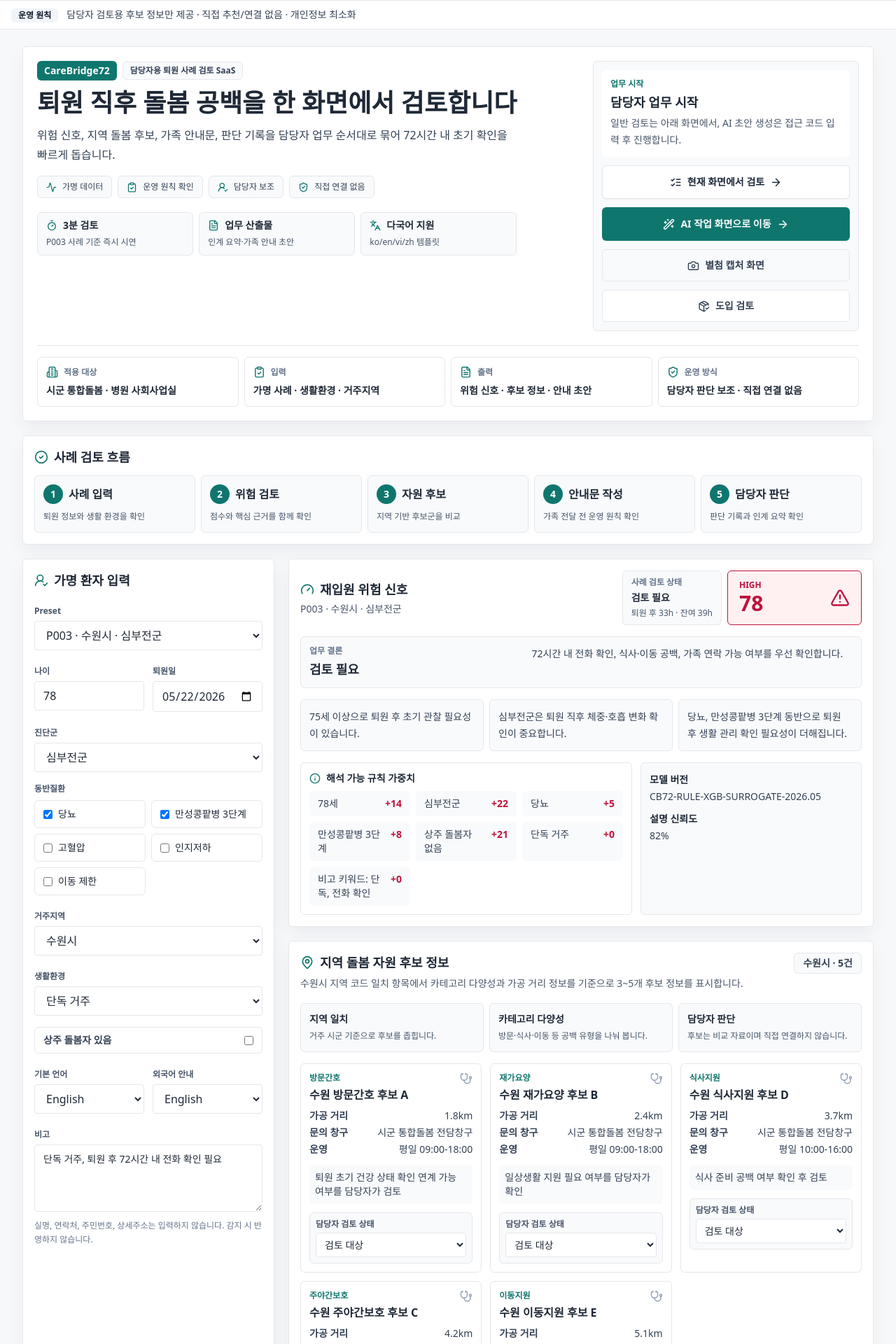
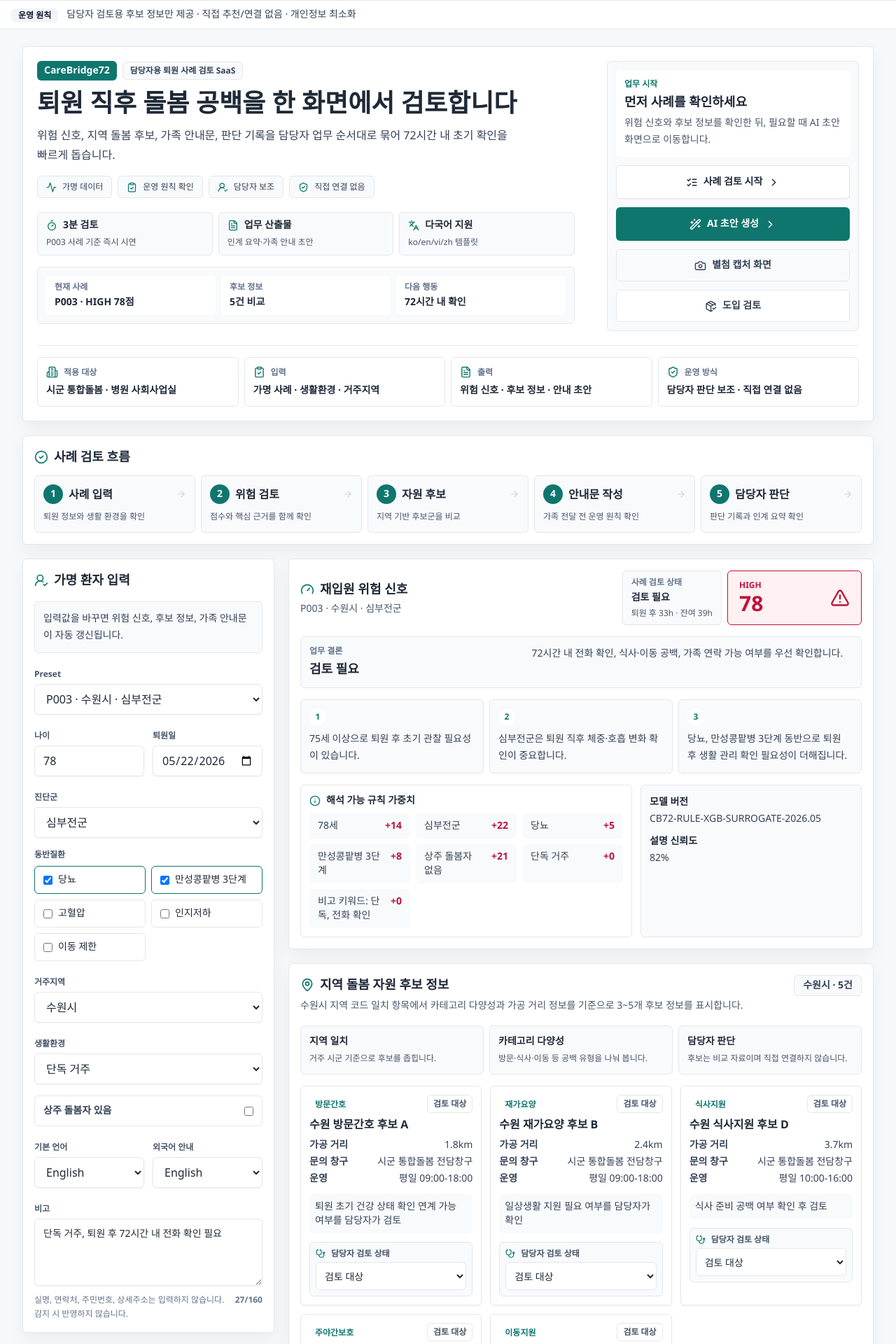
Before and after one commit to dailyweekly/carebridge72, a Next.js app: page / in a window 1280 px wide. Shown: the top 1920 px of the page at 70% size. Built offline with nearby package versions, Linux system fonts and the light colour scheme.

Commit message:
Polish main workflow UX

```diff
--- a/app/globals.css
+++ b/app/globals.css
@@ -18,6 +18,8 @@ body {
   margin: 0;
   background: #f7f8fa;
   color: #1f2937;
+  -webkit-font-smoothing: antialiased;
+  text-rendering: geometricPrecision;
 }
 
 button,
@@ -25,6 +27,23 @@ input,
 select,
 textarea {
   font: inherit;
+}
+
+button,
+a,
+input,
+select,
+textarea {
+  outline-color: #0f766e;
+}
+
+button:focus-visible,
+a:focus-visible,
+input:focus-visible,
+select:focus-visible,
+textarea:focus-visible {
+  outline: 3px solid rgba(15, 118, 110, 0.35);
+  outline-offset: 2px;
 }
 
 .capture-watermark {
--- a/components/CareCandidateList.tsx
+++ b/components/CareCandidateList.tsx
@@ -25,7 +25,7 @@ export function CareCandidateList({
   const [excludeReasons, setExcludeReasons] = useState<Record<string, string>>({});
 
   return (
-    <section id="candidates" className="rounded-md border border-line bg-white p-4 shadow-soft">
+    <section id="candidates" className="scroll-mt-20 rounded-md border border-line bg-white p-4 shadow-soft">
       {showScreenNote ? (
         <CaptureCaption
           title="화면 03 · 자원 후보"
@@ -54,14 +54,24 @@ export function CareCandidateList({
       <div className="grid gap-3 md:grid-cols-2 xl:grid-cols-3">
         {candidates.map((candidate) => {
           const status = reviewState[candidate.id] ?? "검토 대상";
+          const statusTone =
+            status === "제외"
+              ? "border-slate-300 bg-slate-50"
+              : status === "보류"
+                ? "border-amber-300 bg-amber-50"
+                : "border-line bg-white";
           return (
-          <article key={candidate.id} className="rounded-md border border-line p-3">
+          <article key={candidate.id} className={`rounded-md border p-3 shadow-sm transition hover:shadow-soft ${statusTone}`}>
             <div className="mb-2 flex items-start justify-between gap-2">
               <div>
-                <p className="text-xs font-bold text-teal">{categoryLabels[candidate.category]}</p>
+                <p className="inline-flex rounded-md bg-teal-50 px-2 py-1 text-xs font-bold text-teal">
+                  {categoryLabels[candidate.category]}
+                </p>
                 <h3 className="mt-1 text-base font-bold text-ink">{candidate.name}</h3>
               </div>
-              <Stethoscope className="shrink-0 text-slate-400" size={18} />
+              <span className="rounded-md border border-line bg-white px-2 py-1 text-xs font-bold text-slate-600">
+                {status}
+              </span>
             </div>
             <dl className="space-y-1 text-sm text-slate-700">
               <div className="flex justify-between gap-3">
@@ -79,9 +89,12 @@ export function CareCandidateList({
             </dl>
             <p className="mt-3 rounded-md bg-panel p-2 text-sm leading-5 text-slate-700">{candidate.notes}</p>
             <div className="mt-3 rounded-md border border-line bg-panel p-2">
-              <label className="block text-xs font-bold text-slate-600">담당자 검토 상태</label>
+              <label className="flex items-center gap-2 text-xs font-bold text-slate-600">
+                <Stethoscope size={14} className="text-teal" />
+                담당자 검토 상태
+              </label>
               <select
-                className="mt-1 w-full rounded border border-line bg-white px-2 py-1.5 text-sm"
+                className="mt-1 min-h-10 w-full rounded-md border border-line bg-white px-2 py-1.5 text-sm"
                 value={status}
                 onChange={(event) => {
                   const nextStatus = event.target.value as CandidateReviewStatus;
--- a/components/CaseDecisionPanel.tsx
+++ b/components/CaseDecisionPanel.tsx
@@ -52,7 +52,7 @@ export function CaseDecisionPanel({
   ].join("\n");
 
   return (
-    <section className="rounded-md border border-line bg-white p-4 shadow-soft">
+    <section id="decision" className="scroll-mt-20 rounded-md border border-line bg-white p-4 shadow-soft">
       <div className="mb-4 flex flex-col gap-3 sm:flex-row sm:items-start sm:justify-between">
         <div>
           <div className="flex items-center gap-2">
--- a/components/DemoDashboard.tsx
+++ b/components/DemoDashboard.tsx
@@ -4,9 +4,9 @@ import { useMemo, useState } from "react";
 import type { ReactNode } from "react";
 import {
   Activity,
-  ArrowRight,
   Building2,
   Camera,
+  ChevronRight,
   ClipboardCheck,
   FileText,
   Languages,
@@ -74,7 +74,7 @@ export function DemoDashboard({ initialPatients, resources, captureMode }: DemoD
     <main className={`mx-auto px-4 py-6 sm:px-6 lg:px-8 ${captureMode ? "max-w-[860px]" : "max-w-7xl"}`}>
       {!captureMode ? (
       <section className="mb-5 rounded-md border border-line bg-white p-5 shadow-soft">
-        <div className="flex flex-col gap-5 lg:flex-row lg:items-start lg:justify-between">
+        <div className="grid gap-5 lg:grid-cols-[minmax(0,1fr)_360px] lg:items-start">
           <div className="max-w-3xl">
             <div className="mb-3 flex flex-wrap items-center gap-2">
               <p className="rounded-md bg-teal px-2.5 py-1 text-sm font-black text-white">CareBridge72</p>
@@ -99,14 +99,19 @@ export function DemoDashboard({ initialPatients, resources, captureMode }: DemoD
               <HeroValue icon={<FileText size={16} />} label="업무 산출물" text="인계 요약·가족 안내 초안" />
               <HeroValue icon={<Languages size={16} />} label="다국어 지원" text="ko/en/vi/zh 템플릿" />
             </div>
+            <div className="mt-4 grid gap-2 rounded-md border border-line bg-panel p-3 text-sm text-slate-700 sm:grid-cols-3">
+              <HeroMetric label="현재 사례" value={`${patient.id} · ${risk.band} ${risk.score}점`} />
+              <HeroMetric label="후보 정보" value={`${resourceMatch.candidates.length}건 비교`} />
+              <HeroMetric label="다음 행동" value={risk.band === "HIGH" ? "72시간 내 확인" : "일반 확인"} />
+            </div>
           </div>
 
-          <div className="grid gap-3 rounded-md border border-line bg-panel p-3 sm:grid-cols-2 lg:w-[380px] lg:grid-cols-1">
+          <div className="grid gap-3 rounded-md border border-line bg-panel p-3 sm:grid-cols-2 lg:grid-cols-1">
             <div className="rounded-md bg-white p-3">
               <p className="text-xs font-black text-teal">업무 시작</p>
-              <p className="mt-1 text-lg font-black text-ink">담당자 업무 시작</p>
+              <p className="mt-1 text-lg font-black text-ink">먼저 사례를 확인하세요</p>
               <p className="mt-1 text-sm leading-6 text-slate-600">
-                일반 검토는 아래 화면에서, AI 초안 생성은 접근 코드 입력 후 진행합니다.
+                위험 신호와 후보 정보를 확인한 뒤, 필요할 때 AI 초안 화면으로 이동합니다.
               </p>
             </div>
             <a
@@ -114,16 +119,16 @@ export function DemoDashboard({ initialPatients, resources, captureMode }: DemoD
               href="#case-review"
             >
               <ListChecks size={17} />
-              현재 화면에서 검토
-              <ArrowRight size={17} />
+              사례 검토 시작
+              <ChevronRight size={17} />
             </a>
             <a
               className="inline-flex min-h-12 items-center justify-center gap-2 rounded-md bg-teal px-4 py-3 text-sm font-black text-white shadow-sm transition hover:bg-[#0b5f59]"
               href="/workspace"
             >
               <Wand2 size={17} />
-              AI 작업 화면으로 이동
-              <ArrowRight size={17} />
+              AI 초안 생성
+              <ChevronRight size={17} />
             </a>
             <a
               className="inline-flex min-h-11 items-center justify-center gap-2 rounded-md border border-line bg-panel px-4 py-3 text-sm font-bold text-slate-700 transition hover:bg-white"
@@ -148,7 +153,8 @@ export function DemoDashboard({ initialPatients, resources, captureMode }: DemoD
       {!captureMode ? <DemoFlow /> : null}
 
       {!captureMode ? (
-        <div id="case-review" className="grid scroll-mt-4 gap-5 lg:grid-cols-[360px_minmax(0,1fr)]">
+        <div id="case-review" className="grid scroll-mt-20 gap-5 lg:grid-cols-[360px_minmax(0,1fr)]">
+          <div className="self-start lg:sticky lg:top-16">
             <PatientInputForm
               patient={patient}
               patients={initialPatients}
@@ -161,6 +167,7 @@ export function DemoDashboard({ initialPatients, resources, captureMode }: DemoD
               foreignLanguage={foreignLanguage}
               onForeignLanguageChange={setForeignLanguage}
             />
+          </div>
           <section className="grid gap-5">
             <RiskResultCard risk={risk} patient={patient} />
             <CareCandidateList
@@ -240,6 +247,15 @@ function HeroValue({ icon, label, text }: { icon: ReactNode; label: string; text
   );
 }
 
+function HeroMetric({ label, value }: { label: string; value: string }) {
+  return (
+    <div className="rounded-md bg-white px-3 py-2">
+      <p className="text-xs font-bold text-slate-500">{label}</p>
+      <p className="mt-1 font-black text-ink">{value}</p>
+    </div>
+  );
+}
+
 function CommercialFitStrip() {
   const items = [
     {
--- a/components/DemoFlow.tsx
+++ b/components/DemoFlow.tsx
@@ -1,11 +1,11 @@
-import { CheckCircle2 } from "lucide-react";
+import { ArrowRight, CheckCircle2 } from "lucide-react";
 
 const steps = [
-  ["1", "사례 입력", "퇴원 정보와 생활 환경을 확인"],
-  ["2", "위험 검토", "점수와 핵심 근거를 함께 확인"],
-  ["3", "자원 후보", "지역 기반 후보군을 비교"],
-  ["4", "안내문 작성", "가족 전달 전 운영 원칙 확인"],
-  ["5", "담당자 판단", "판단 기록과 인계 요약 확인"]
+  ["1", "사례 입력", "퇴원 정보와 생활 환경을 확인", "#case-review"],
+  ["2", "위험 검토", "점수와 핵심 근거를 함께 확인", "#risk"],
+  ["3", "자원 후보", "지역 기반 후보군을 비교", "#candidates"],
+  ["4", "안내문 작성", "가족 전달 전 운영 원칙 확인", "#guide"],
+  ["5", "담당자 판단", "판단 기록과 인계 요약 확인", "#decision"]
 ];
 
 export function DemoFlow() {
@@ -16,16 +16,21 @@ export function DemoFlow() {
         <h2 className="text-lg font-bold text-ink">사례 검토 흐름</h2>
       </div>
       <div className="grid gap-2 md:grid-cols-5">
-        {steps.map(([number, title, copy]) => (
-          <article key={number} className="rounded-md border border-line bg-panel p-3">
+        {steps.map(([number, title, copy, href]) => (
+          <a
+            key={number}
+            className="group rounded-md border border-line bg-panel p-3 transition hover:border-teal hover:bg-white hover:shadow-soft"
+            href={href}
+          >
             <div className="mb-2 flex items-center gap-2">
               <span className="flex h-7 w-7 items-center justify-center rounded-full bg-teal text-sm font-black text-white">
                 {number}
               </span>
               <h3 className="font-bold text-ink">{title}</h3>
+              <ArrowRight size={14} className="ml-auto text-slate-300 transition group-hover:text-teal" />
             </div>
             <p className="text-xs leading-5 text-slate-600">{copy}</p>
-          </article>
+          </a>
         ))}
       </div>
     </section>
--- a/components/FamilyGuidePanel.tsx
+++ b/components/FamilyGuidePanel.tsx
@@ -17,7 +17,7 @@ export function FamilyGuidePanel({ koreanGuide, foreignGuide, onCopy, showScreen
   const pass = koreanGuide.safety.pass && foreignGuide.safety.pass;
 
   return (
-    <section id="guide" className="rounded-md border border-line bg-white p-4 shadow-soft">
+    <section id="guide" className="scroll-mt-20 rounded-md border border-line bg-white p-4 shadow-soft">
       {showScreenNote ? (
         <CaptureCaption
           title="화면 04 · 가족 안내"
@@ -87,7 +87,9 @@ export function FamilyGuidePanel({ koreanGuide, foreignGuide, onCopy, showScreen
       <div className="mt-3 rounded-md border border-line bg-panel p-3 text-xs leading-5 text-slate-600">
         <span className="font-bold text-ink">출처·갱신일</span> 공공 안내문 템플릿 (보건복지부·HIRA,
         {koreanGuide.updatedAt} 기준).
-        원문 기준 URL: {[...new Set([...koreanGuide.sourceUrls, ...foreignGuide.sourceUrls])].join(" · ")}
+        <span className="break-all">
+          원문 기준 URL: {[...new Set([...koreanGuide.sourceUrls, ...foreignGuide.sourceUrls])].join(" · ")}
+        </span>
       </div>
     </section>
   );
--- a/components/PatientInputForm.tsx
+++ b/components/PatientInputForm.tsx
@@ -36,6 +36,8 @@ export function PatientInputForm({
   onForeignLanguageChange,
   showScreenNote = false
 }: PatientInputFormProps) {
+  const fieldClass = "mt-1 min-h-11 w-full rounded-md border border-line bg-white px-3 py-2 shadow-sm";
+
   function update<T extends keyof Patient>(key: T, value: Patient[T]) {
     onChange({ ...patient, [key]: value });
   }
@@ -60,6 +62,9 @@ export function PatientInputForm({
         <UserRoundCheck className="text-teal" size={20} />
         <h2 className="text-lg font-bold text-ink">가명 환자 입력</h2>
       </div>
+      <div className="mb-4 rounded-md border border-line bg-panel p-3 text-sm leading-6 text-slate-700">
+        입력값을 바꾸면 위험 신호, 후보 정보, 가족 안내문이 자동 갱신됩니다.
+      </div>
 
       <div className="space-y-4">
         <label className="block">
@@ -67,7 +72,7 @@ export function PatientInputForm({
           <select
             id="patient-preset"
             name="patientPreset"
-            className="mt-1 w-full rounded border border-line bg-white px-3 py-2"
+            className={fieldClass}
             value={patient.id}
             onChange={(event) => {
               const selected = patients.find((item) => item.id === event.target.value);
@@ -86,7 +91,7 @@ export function PatientInputForm({
           <label className="block">
             <span className="text-xs font-semibold text-slate-600">나이</span>
             <input
-              className="mt-1 w-full rounded border border-line px-3 py-2"
+              className={fieldClass}
               type="number"
               min={40}
               max={99}
@@ -97,7 +102,7 @@ export function PatientInputForm({
           <label className="block">
             <span className="text-xs font-semibold text-slate-600">퇴원일</span>
             <input
-              className="mt-1 w-full rounded border border-line px-3 py-2"
+              className={fieldClass}
               type="date"
               value={patient.dischargeDate}
               onChange={(event) => update("dischargeDate", event.target.value)}
@@ -108,7 +113,7 @@ export function PatientInputForm({
         <label className="block">
           <span className="text-xs font-semibold text-slate-600">진단군</span>
           <select
-            className="mt-1 w-full rounded border border-line bg-white px-3 py-2"
+            className={fieldClass}
             value={patient.primaryDiagnosisGroup}
             onChange={(event) => update("primaryDiagnosisGroup", event.target.value as DiagnosisGroup)}
           >
@@ -126,7 +131,9 @@ export function PatientInputForm({
             {comorbidities.map((item) => (
               <label
                 key={item}
-                className="flex min-h-10 items-center gap-2 rounded-md border border-line px-3 py-2 text-sm"
+                className={`flex min-h-10 items-center gap-2 rounded-md border px-3 py-2 text-sm transition ${
+                  patient.comorbidities.includes(item) ? "border-teal bg-teal-50 text-ink" : "border-line bg-white"
+                }`}
               >
                 <input
                   type="checkbox"
@@ -142,7 +149,7 @@ export function PatientInputForm({
         <label className="block">
           <span className="text-xs font-semibold text-slate-600">거주지역</span>
           <select
-            className="mt-1 w-full rounded border border-line bg-white px-3 py-2"
+            className={fieldClass}
             value={patient.region}
             onChange={(event) => update("region", event.target.value as RegionCode)}
           >
@@ -157,7 +164,7 @@ export function PatientInputForm({
         <label className="block">
           <span className="text-xs font-semibold text-slate-600">생활환경</span>
           <select
-            className="mt-1 w-full rounded border border-line bg-white px-3 py-2"
+            className={fieldClass}
             value={patient.livingArrangement}
             onChange={(event) => update("livingArrangement", event.target.value as LivingArrangement)}
           >
@@ -169,7 +176,9 @@ export function PatientInputForm({
           </select>
         </label>
 
-        <label className="flex items-center justify-between rounded-md border border-line px-3 py-2">
+        <label className={`flex min-h-11 items-center justify-between rounded-md border px-3 py-2 transition ${
+          patient.caregiverPresent ? "border-teal bg-teal-50" : "border-line bg-white"
+        }`}>
           <span className="text-sm font-semibold text-slate-700">상주 돌봄자 있음</span>
           <input
             type="checkbox"
@@ -182,7 +191,7 @@ export function PatientInputForm({
           <label className="block">
             <span className="text-xs font-semibold text-slate-600">기본 언어</span>
             <select
-              className="mt-1 w-full rounded border border-line bg-white px-3 py-2"
+              className={fieldClass}
               value={patient.preferredLanguage}
               onChange={(event) => update("preferredLanguage", event.target.value as Language)}
             >
@@ -196,7 +205,7 @@ export function PatientInputForm({
           <label className="block">
             <span className="text-xs font-semibold text-slate-600">외국어 안내</span>
             <select
-              className="mt-1 w-full rounded border border-line bg-white px-3 py-2"
+              className={fieldClass}
               value={foreignLanguage}
               onChange={(event) => onForeignLanguageChange(event.target.value as Exclude<Language, "ko">)}
             >
@@ -210,7 +219,7 @@ export function PatientInputForm({
         <label className="block">
           <span className="text-xs font-semibold text-slate-600">비고</span>
           <textarea
-            className="mt-1 min-h-24 w-full resize-y rounded border border-line px-3 py-2 text-sm leading-6"
+            className="mt-1 min-h-24 w-full resize-y rounded-md border border-line bg-white px-3 py-2 text-sm leading-6 shadow-sm"
             value={patient.notes}
             onChange={(event) => {
               const nextValue = event.target.value;
@@ -223,9 +232,10 @@ export function PatientInputForm({
             }}
             maxLength={160}
           />
-          <span className="mt-1 block text-xs leading-5 text-slate-500">
-            실명, 연락처, 주민번호, 상세주소는 입력하지 않습니다. 감지 시 반영하지 않습니다.
-          </span>
+          <div className="mt-1 flex items-start justify-between gap-3 text-xs leading-5 text-slate-500">
+            <span>실명, 연락처, 주민번호, 상세주소는 입력하지 않습니다. 감지 시 반영하지 않습니다.</span>
+            <span className="shrink-0 font-bold">{patient.notes.length}/160</span>
+          </div>
         </label>
       </div>
     </aside>
--- a/components/RiskResultCard.tsx
+++ b/components/RiskResultCard.tsx
@@ -21,7 +21,7 @@ export function RiskResultCard({ risk, patient, showScreenNote = false }: RiskRe
         : "border-teal bg-teal-50 text-teal";
 
   return (
-    <section id="risk" className="rounded-md border border-line bg-white p-4 shadow-soft">
+    <section id="risk" className="scroll-mt-20 rounded-md border border-line bg-white p-4 shadow-soft">
       {showScreenNote ? (
         <CaptureCaption
           title="화면 02 · 위험 검토"
@@ -65,9 +65,12 @@ export function RiskResultCard({ risk, patient, showScreenNote = false }: RiskRe
       </div>
 
       <ol className="grid gap-2 sm:grid-cols-3">
-        {risk.reasons.map((reason) => (
+        {risk.reasons.map((reason, index) => (
           <li key={reason} className="rounded-md border border-line bg-panel p-3 text-sm leading-6 text-slate-700">
-            {reason}
+            <span className="mb-2 inline-flex h-6 w-6 items-center justify-center rounded-full bg-white text-xs font-black text-teal">
+              {index + 1}
+            </span>
+            <p>{reason}</p>
           </li>
         ))}
       </ol>
```
Lines whose indentation alone changed are shown as unchanged.
